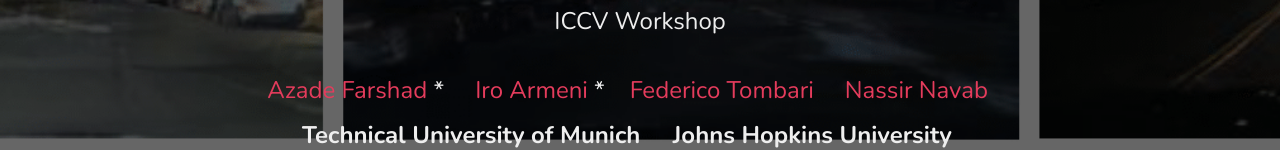
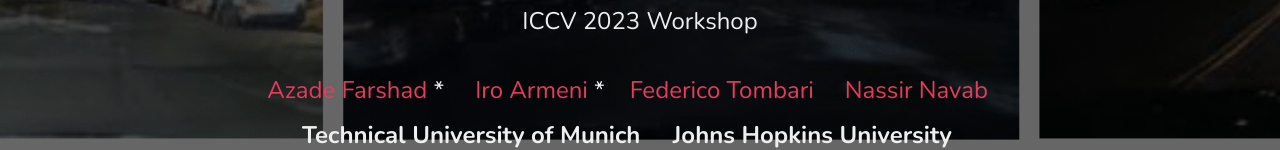
Before and after one commit to sg2rl/sg2rl.github.io, a plain HTML site: page index.html in a window 1280 px wide. Shown: the part 292-442 px from the top of the page. Drawn offline with nearby package versions, Linux system fonts and the light colour scheme.

Commit message:
Update index.html

```diff
--- a/index.html
+++ b/index.html
@@ -63,7 +63,7 @@
   <section id="hero">
     <div class="hero-container">
       <h1>SG2RL: Scene Graphs and Graph Representation Learning</h1>
-      <h2>ICCV Workshop</h2>
+      <h2>ICCV 2023 Workshop</h2>
       <h2><p align="center" class="center_text" id="authors">
     <a target="_blank" href="https://www.cs.cit.tum.de/camp/members/azade-farshad/">Azade Farshad</a> *&nbsp;&nbsp;&nbsp;&nbsp;
     <a target="_blank" href="https://ir0.github.io/">Iro Armeni</a>&nbsp;*&nbsp;&nbsp;&nbsp;
```
